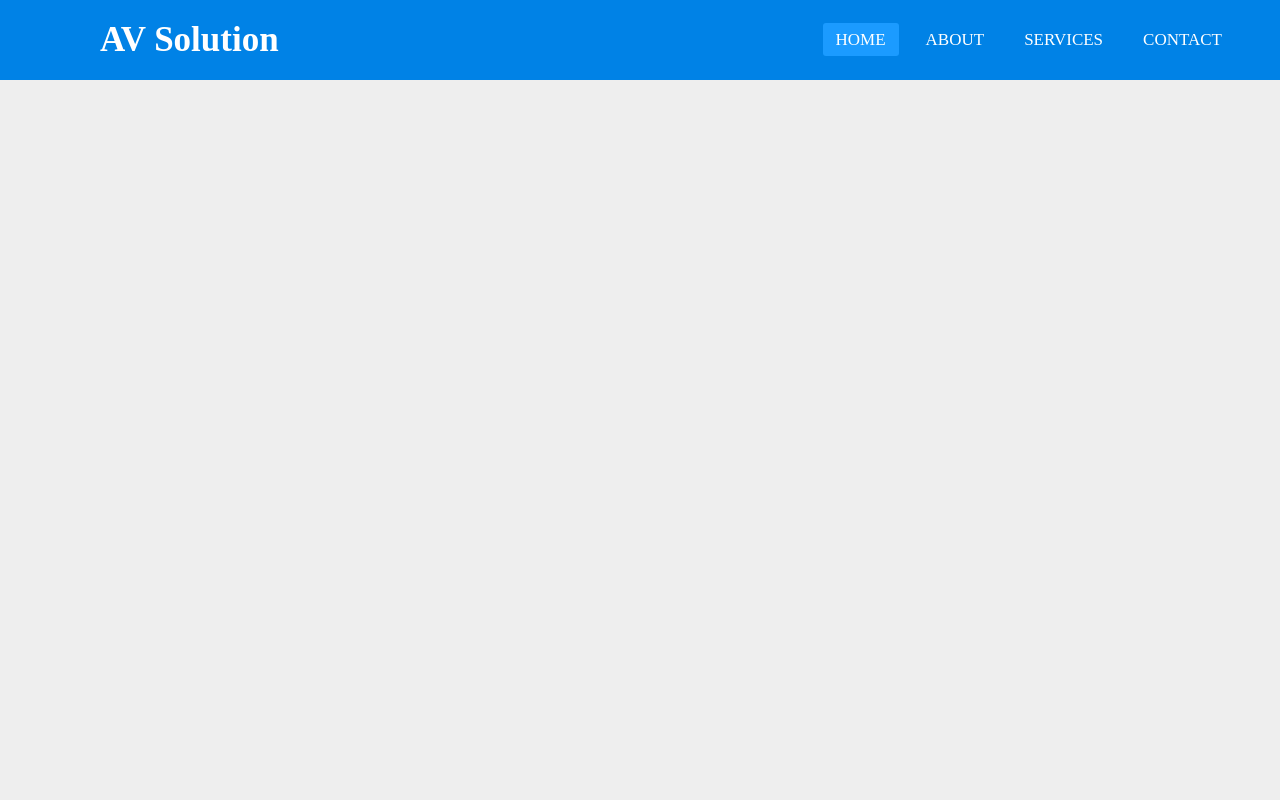
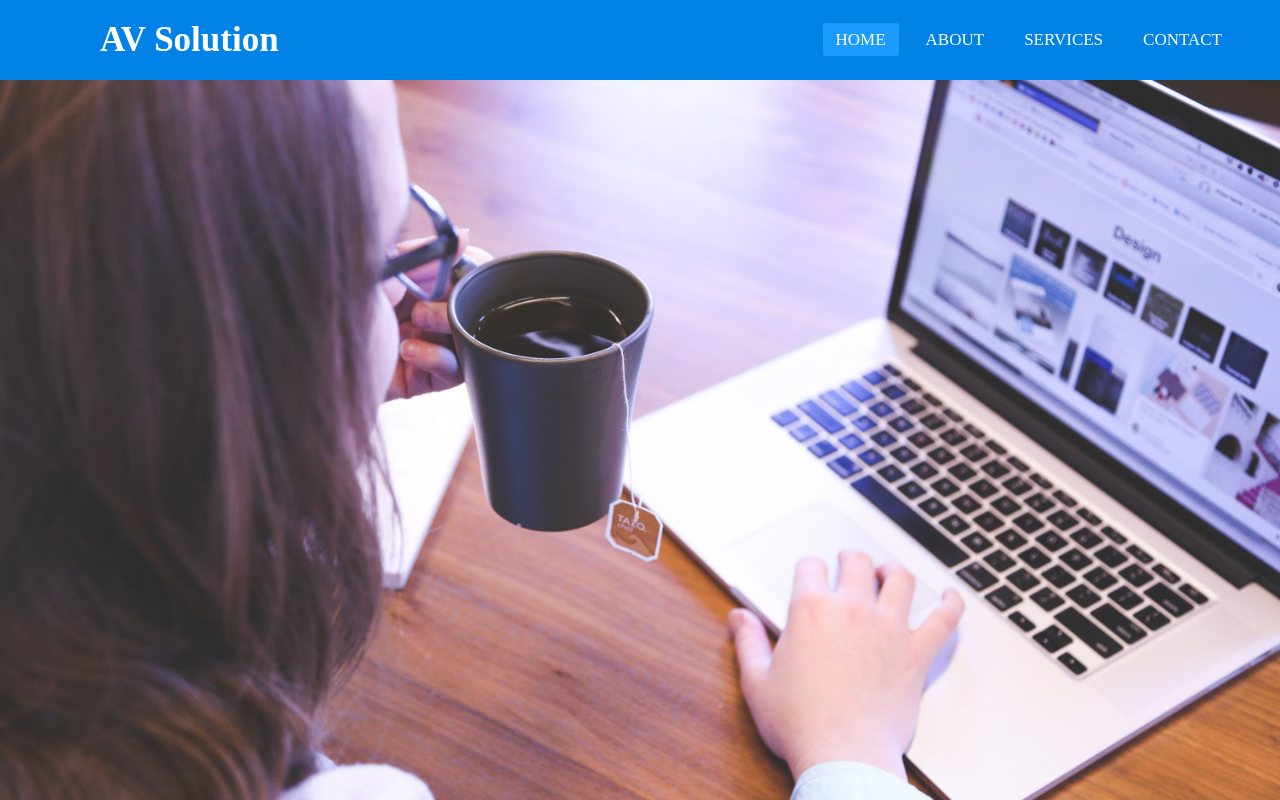
Before and after one commit to ajaysinghvns/template, a plain HTML site: page index.html in a window 1280 px wide. Drawn offline with Linux system fonts and the light colour scheme.

Commit message:
Update style.css

```diff
--- a/style.css
+++ b/style.css
@@ -9,7 +9,9 @@ body {
   width: 100vw;
   height: 100vh;
   font-family: montserrat;
-  background: #eee;
+  background: url("./img/laptop2.jpg") no-repeat;
+  background-position: center;
+  background-size:cover;
 }
 nav {
   background: #0082e6;
```
